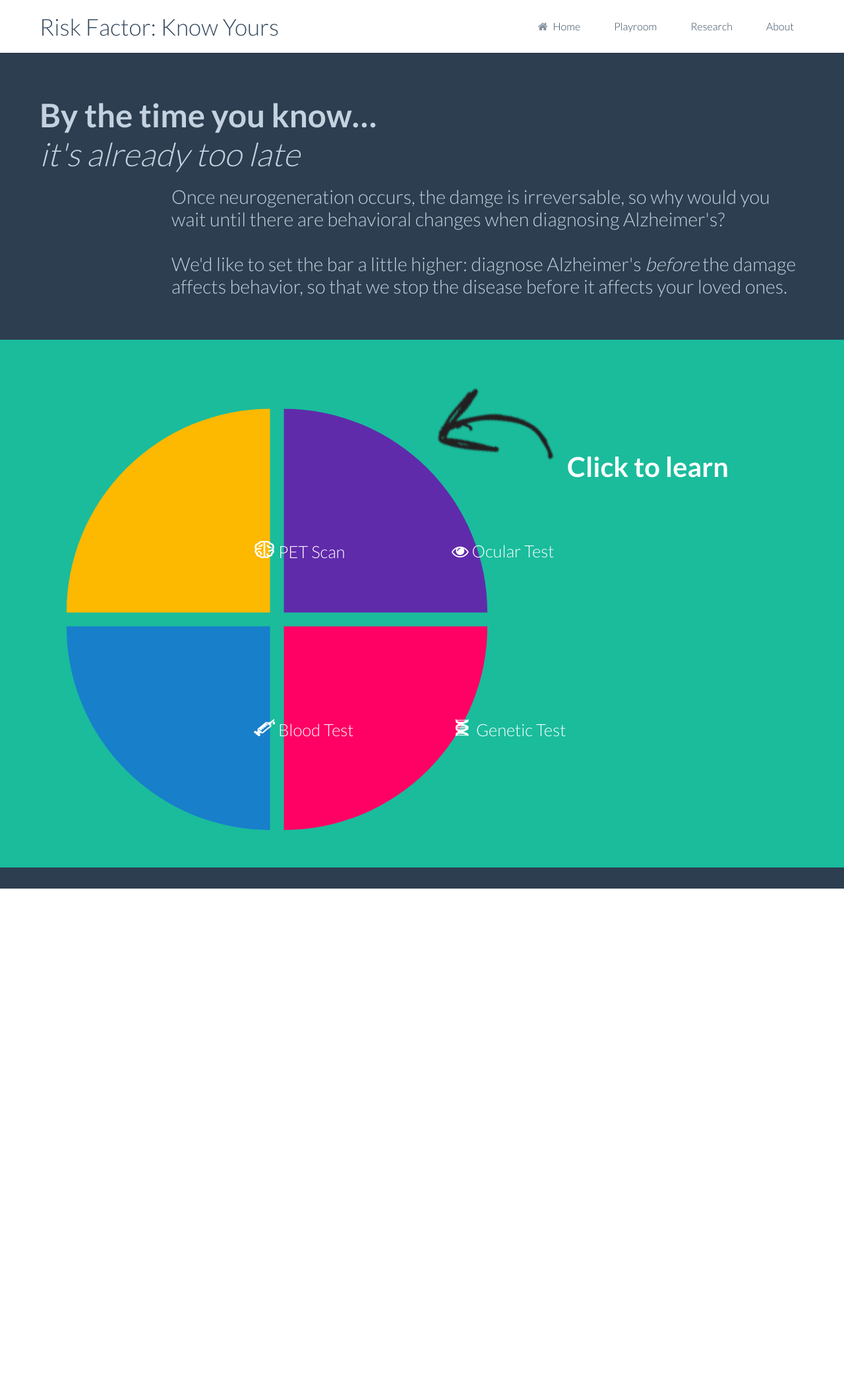
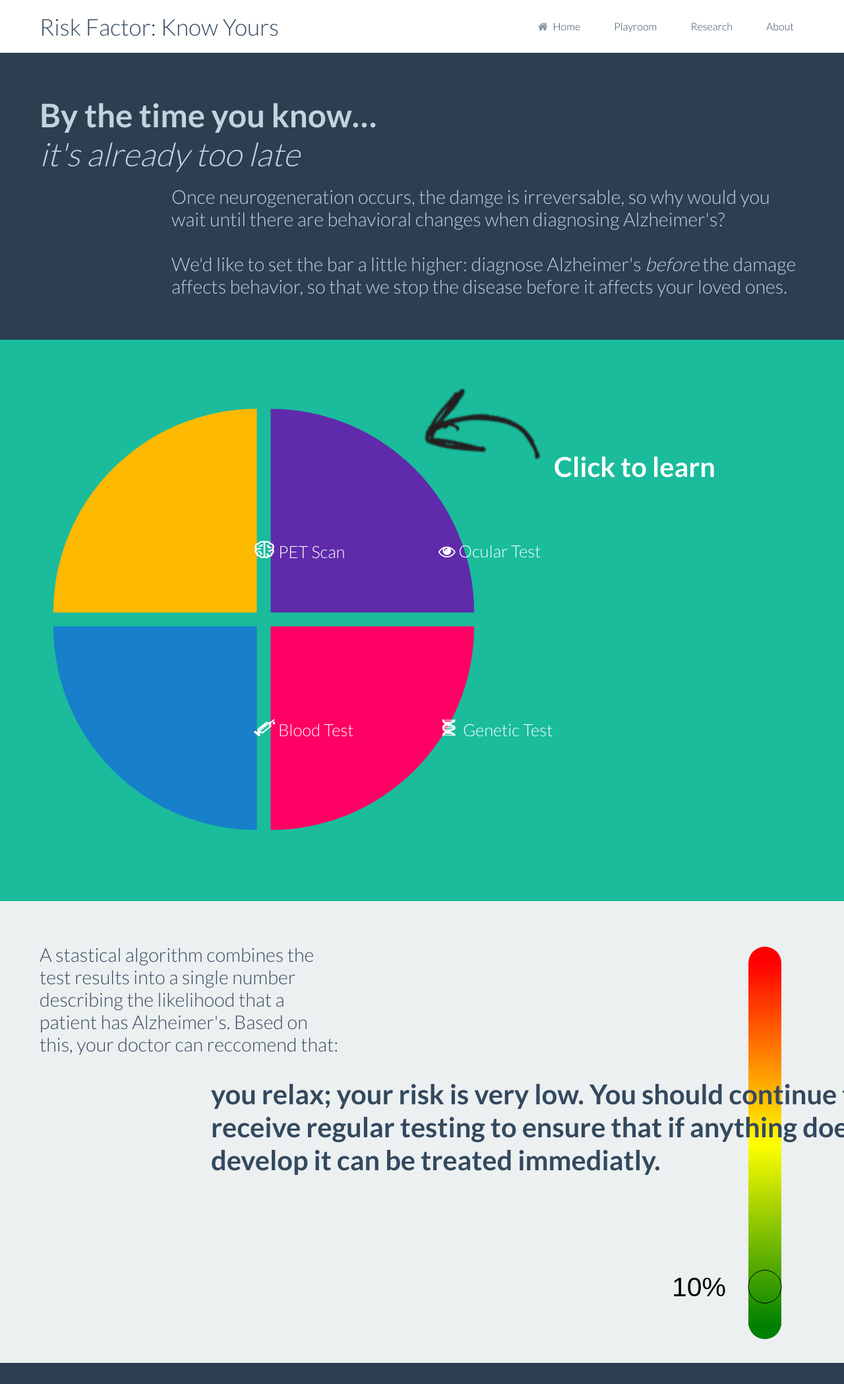
Before and after one commit to JJW5432/alzheimers.github.io, a Jekyll site: the page built from index.html, in a window 1280 px wide. Shown: the whole page at 66% size. Built offline with Jekyll 4.4.1, drawn with Linux system fonts in a browser that asks for light colours; before the commit the page ends 1347 px from its top, so only the background shows below that.

Commit message:
finish slider

```diff
--- a/assets/javascripts/circles.js
+++ b/assets/javascripts/circles.js
@@ -13,7 +13,7 @@ var rad = Math.PI / 180;
     var minus = size / 2 - .015*size
 
 
-    var paper = Raphael(document.getElementById("circles"), size, size);
+    var paper = Raphael(document.getElementById("circles"), 1000, size);
 
 
     var top_right = paper.set();
--- /dev/null
+++ b/assets/javascripts/slider.js
@@ -0,0 +1,51 @@
+
+  var rad = Math.PI / 180;
+  Raphael.fn.sector = function (cx, cy, r, startAngle, endAngle, params) {
+          var x1 = cx + r * Math.cos(-startAngle * rad),
+          x2 = cx + r * Math.cos(-endAngle * rad),
+          y1 = cy + r * Math.sin(-startAngle * rad),
+          y2 = cy + r * Math.sin(-endAngle * rad);
+      return paper.path(["M", cx, cy, "L", x1, y1, "A", r, r, 0, +(endAngle - startAngle > 180), 0, x2, y2, "z"]).attr(params);
+  }
+
+
+
+  var size=800
+
+
+  var paper = Raphael(document.getElementById("slider"), size, size);
+
+  s = paper.set()
+  p = paper.set()
+  s.push(paper.sector(200, 30, 25, 0, 180, {"fill": "red", "stroke": "none"}) )
+  r1 = paper.rect(175,30, 50, 550).attr({"fill":"90-green:0-yellow:50-red:100", "stroke":"none"})
+  p.push(paper.sector(200, 575, 25, 180, 360, {"fill": "green", "stroke": "none"}) )
+
+  starting_percentage = 0.10
+  starting = (1 - starting_percentage) * 545
+  g = paper.set()
+  g.push(c = paper.circle(200,starting+30,25).attr({"fill": "white", "fill-opacity": 0} ))
+  g.push(t = paper.text(100, starting+30, starting_percentage*100+"%").attr({"font-size": 16*2.6 }))
+
+  var me = g,
+        ly = 0,
+        oy = 0,
+        moveFnc = function(dx, dy) {
+          ly = Math.min(545-starting, Math.max(-1*starting, dy + oy))  // do the same for y
+          me.transform('t' + 0 + ',' + ly);
+          percent = Math.round((1-ly/545)*100-90)
+          t.attr("text", percent+"%" )
+
+          if (percent < 11) {reccomendation = "you relax; your risk is very low. You should continue to receive regular testing to ensure that if anything does develop it can be treated immediatly."}
+          else if (percent < 45) {reccomendation = "you increase the frequency of the testing you receive; it is likely that you will develop Alzheimer's soon."}
+          else if (percent < 80) {reccomendation = "you begin preliminary treatments to reduce the number of plaques and slow neurodegeneration."}
+          else {reccomendation = "you begin treatment immediatly."}
+
+          $("#reccomendation").text(reccomendation)
+        }
+        startFnc = function() {}
+        endFnc = function() {
+          oy = ly;
+        };
+
+  c.drag(moveFnc, startFnc, endFnc);
--- a/assets/stylesheets/custom.css
+++ b/assets/stylesheets/custom.css
@@ -1,6 +1,19 @@
-svg {
+.section{
+	height: 800px;
+}
+
+#circles {
 	float: left;
 	margin: 10px !important;
+
+}
+
+#slider{
+	float:right;
+}
+
+#slider svg {
+	height: 600px;
 }
 
 .ontop {
@@ -14,7 +27,7 @@ svg {
 }
 
 #eye_label {
-	left: 685px;
+	left: 665px;
 	top: 820px;
 }
 
@@ -24,7 +37,7 @@ svg {
 }
 
 #genes_label {
-	left: 685px;
+	left: 665px;
 	top: 1090px;
 }
 
@@ -52,5 +65,12 @@ svg {
 #starter h1{
 	position: relative;
 	bottom: 60px;
+}
 
+#reccomendation {
+	z-index: 2;
+	position: relative;
+	bottom:400px;
+	left: 300px;
+	width: 1000px;
 }
--- a/index.html
+++ b/index.html
@@ -23,7 +23,7 @@ title: Home
     </div>
   </div>
 </section>
-<section class='bck theme text left padding' style='height: 800px'>
+<section class='bck theme text left padding'>
   <div class='row'>
     <div class='column_4' id='circles'>
       <h4 class='ontop' id='eye_label'>
@@ -76,3 +76,15 @@ title: Home
     </div>
   </div>
 </section>
+<section class='bck light padding' style='height:700px'>
+  <div class='row'>
+    <div class='column_5'>
+      <h3 class='align left'>A stastical algorithm combines the test results into a single number describing the likelihood that a patient has Alzheimer's. Based on this, your doctor can reccomend that:</h3>
+      <br>
+    </div>
+    <div class='column_3' id='slider'>
+      <script src='{{ site.baseurl }}/assets/javascripts/slider.js'></script>
+    </div>
+  </div>
+  <h1 class='text bold column_4' id='reccomendation'>you relax; your risk is very low. You should continue to receive regular testing to ensure that if anything does develop it can be treated immediatly.</h1>
+</section>
```
Also changed, not shown: play/index.html (+3 -10 lines), 2 other files.
